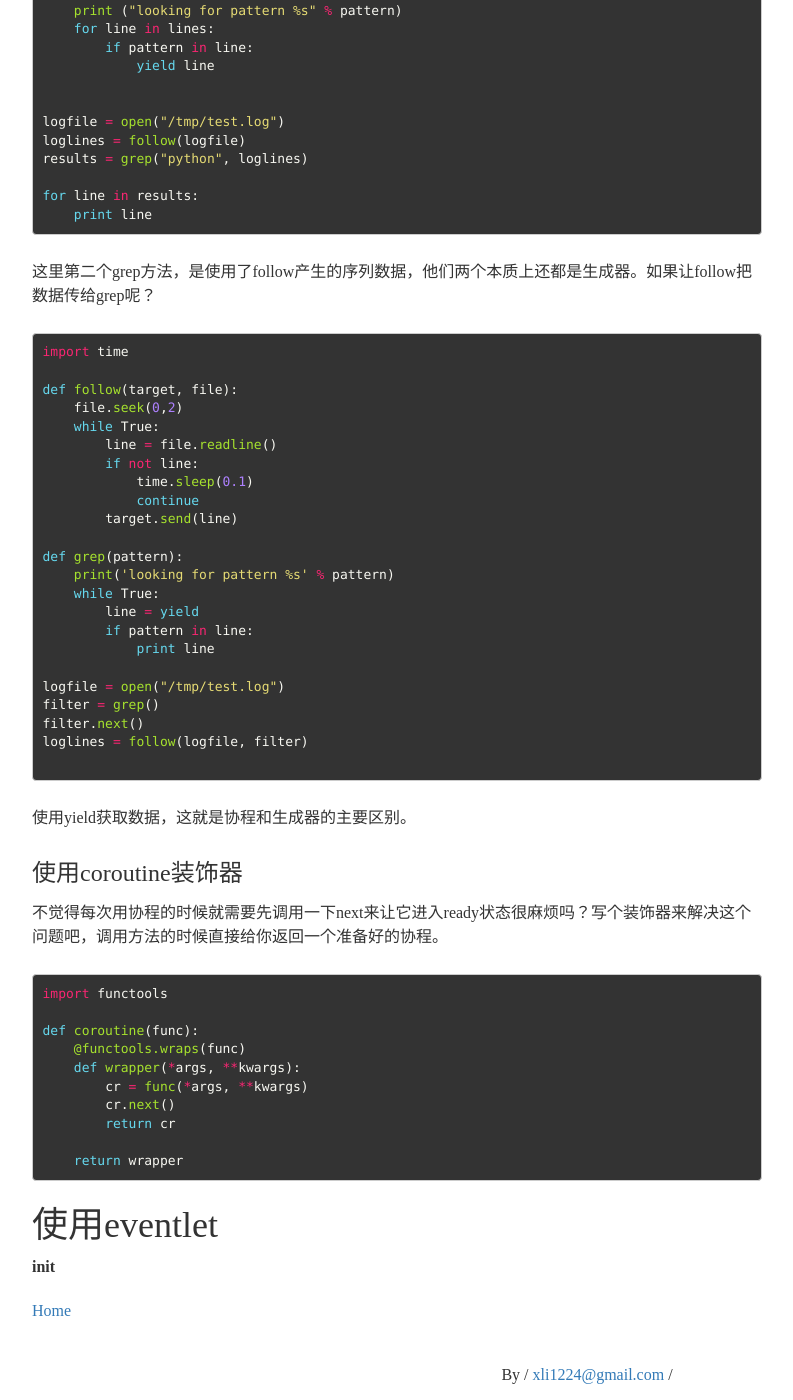
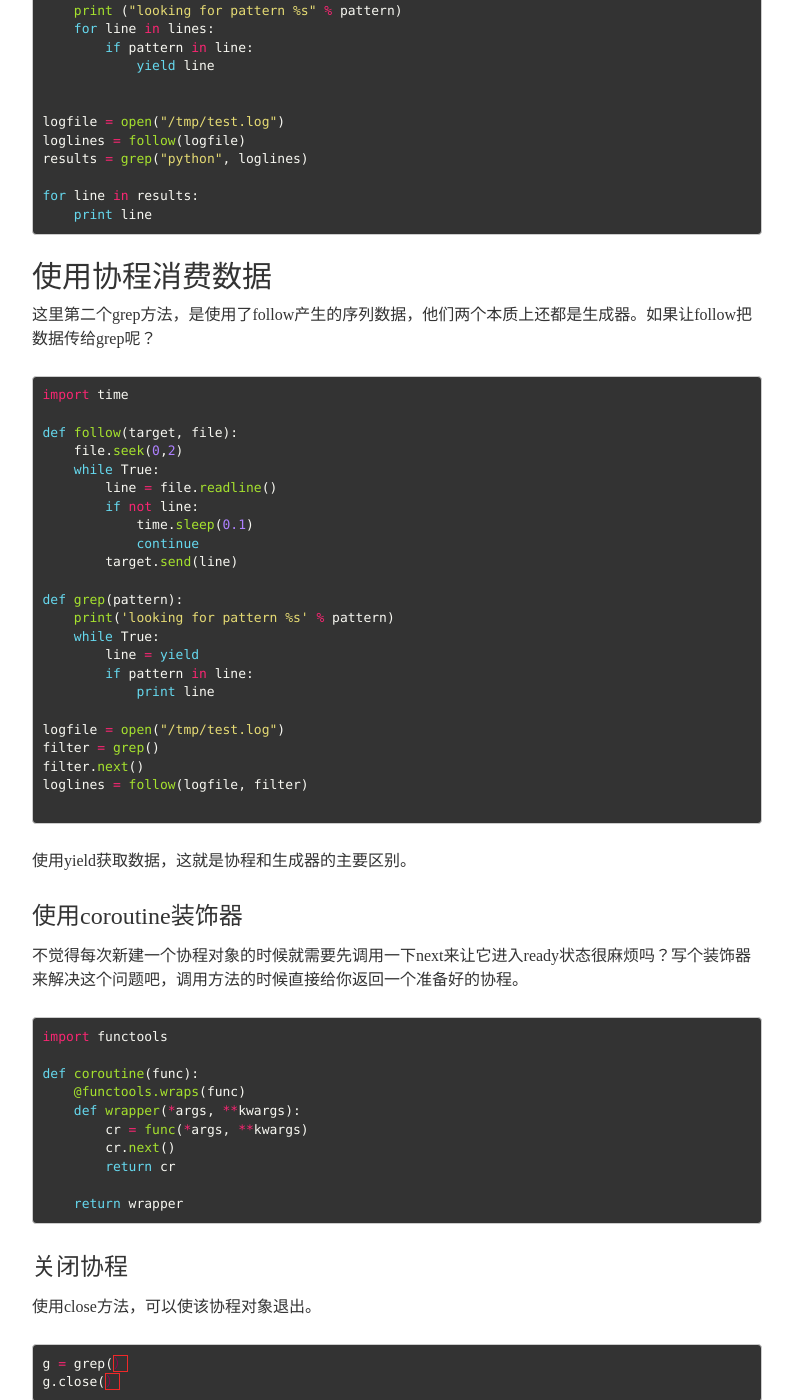
Before and after one commit to xli1224/xli1224.github.io, a Jekyll site: the page built from _posts/2017-02-11-python-coroutine.markdown, in a window 1280 px wide and 1400 px high, scrolled down 2236 px. Shown: the whole window, without its empty margins (53-846 px from the left). Built offline with Jekyll 4.4.1, drawn with Linux system fonts in a browser that asks for light colours.

Commit message:
close coroutine

````diff
--- a/_posts/2017-02-11-python-coroutine.markdown
+++ b/_posts/2017-02-11-python-coroutine.markdown
@@ -65,6 +65,7 @@ for x in c:
 ```
 
 输出：
+
 ```
 <generator object count at 0x10bcb63c0>
 Start counting
@@ -110,6 +111,7 @@ for line in results:
 ```
 
 
+## 使用协程消费数据
 这里第二个grep方法，是使用了follow产生的序列数据，他们两个本质上还都是生成器。如果让follow把数据传给grep呢？
 
 ```python
@@ -142,7 +144,7 @@ loglines = follow(logfile, filter)
 使用yield获取数据，这就是协程和生成器的主要区别。
 
 ### 使用coroutine装饰器
-不觉得每次用协程的时候就需要先调用一下next来让它进入ready状态很麻烦吗？写个装饰器来解决这个问题吧，调用方法的时候直接给你返回一个准备好的协程。
+不觉得每次新建一个协程对象的时候就需要先调用一下next来让它进入ready状态很麻烦吗？写个装饰器来解决这个问题吧，调用方法的时候直接给你返回一个准备好的协程。
 
 ```python
 import functools
@@ -157,6 +159,15 @@ def coroutine(func):
     return wrapper
 ```
 
+### 关闭协程
+使用close方法，可以使该协程对象退出。
+
+```python
+g = grep(）
+g.close(）
+```
+
+
 
 # 使用eventlet
 
````
